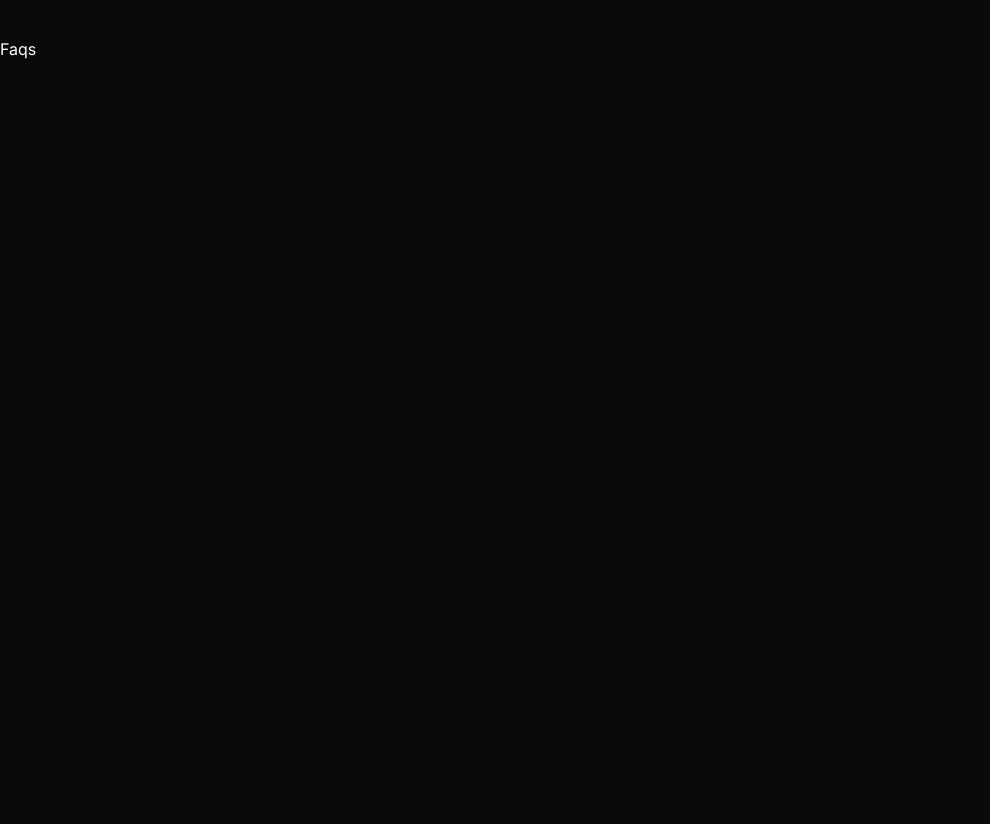
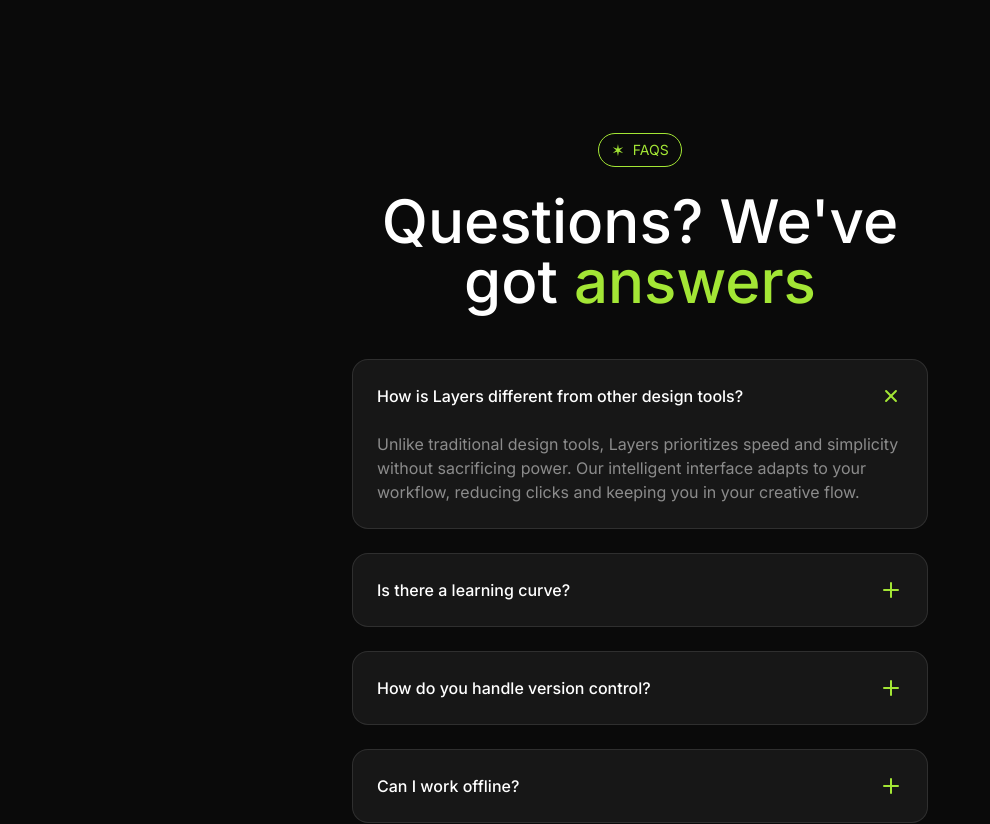
Before and after one commit to tuedolm/design-saas-landingpage, a Next.js app in the folder code/: page / in a window 1280 px wide. Shown: the part 3900-4724 px from the top of the page, without its empty margins (0-990 px from the left). Before the commit the page ends 3961 px from the top, so only its background shows below. Built offline with nearby package versions, Linux system fonts and the light colour scheme.

Commit message:
Finished the static Faq section

```diff
--- a/code/src/sections/Faqs.tsx
+++ b/code/src/sections/Faqs.tsx
@@ -1,3 +1,6 @@
+import Tag from "@/components/Tag";
+import { twMerge } from "tailwind-merge";
+
 const faqs = [
     {
         question: "How is Layers different from other design tools?",
@@ -22,5 +25,54 @@
 ];
 
 export default function Faqs() {
-    return <div>Faqs</div>;
+    const selectedIndex = 0;
+    return (
+        <section className="py-24">
+            <div className="container">
+                <div className="flex justify-center">
+                    <Tag>Faqs</Tag>
+                </div>
+                <h2 className="text-6xl font-medium text-center mt-6 max-w-xl mx-auto">
+                    Questions? We've got{" "}
+                    <span className="text-lime-400">answers</span>
+                </h2>
+                <div className="mt-12 flex flex-col gap-6 max-w-xl mx-auto">
+                    {faqs.map((faq, faqIndex) => (
+                        <div
+                            key={faq.question}
+                            className="bg-neutral-900 rounded-2xl border border-white/10 p-6"
+                        >
+                            <div className="flex justify-between items-center">
+                                <h3 className="font-medium">{faq.question}</h3>
+                                <svg
+                                    xmlns="http://www.w3.org/2000/svg"
+                                    width="24"
+                                    height="24"
+                                    viewBox="0 0 24 24"
+                                    fill="none"
+                                    stroke="currentColor"
+                                    strokeWidth="2"
+                                    strokeLinecap="round"
+                                    strokeLinejoin="round"
+                                    className={twMerge("feather feather-plus text-lime-400 shrink-0", selectedIndex === faqIndex && "rotate-45")}
+                                >
+                                    <line x1="12" y1="5" x2="12" y2="19"></line>
+                                    <line x1="5" y1="12" x2="19" y2="12"></line>
+                                </svg>
+                            </div>
+                            <div
+                                className={twMerge(
+                                    "mt-6",
+                                    faqIndex !== selectedIndex && "hidden"
+                                )}
+                                id={`faq-${faqIndex}`}
+                            >
+                                <p className="text-white/50">{faq.answer}</p>
+                            </div>
+                        </div>
+                    ))}
+                </div>
+            </div>
+        </section>
+    );
 }
```
